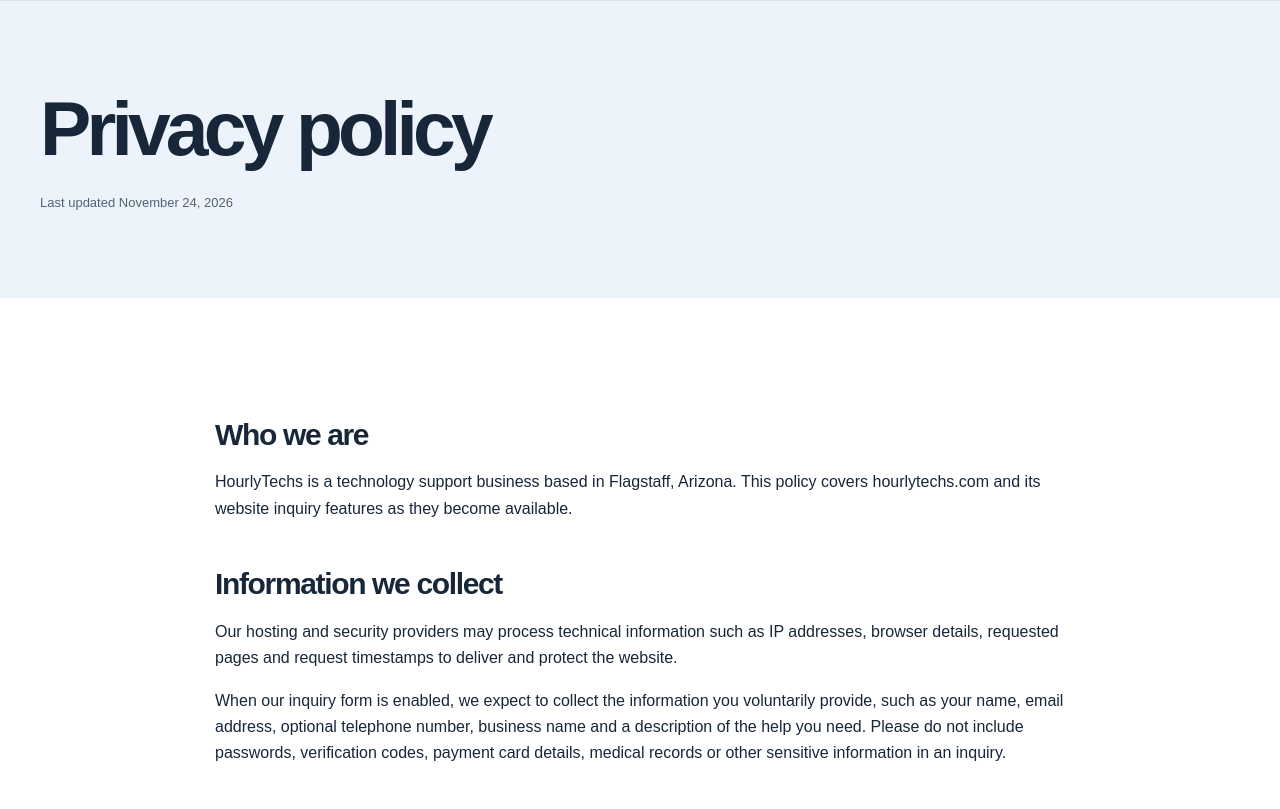
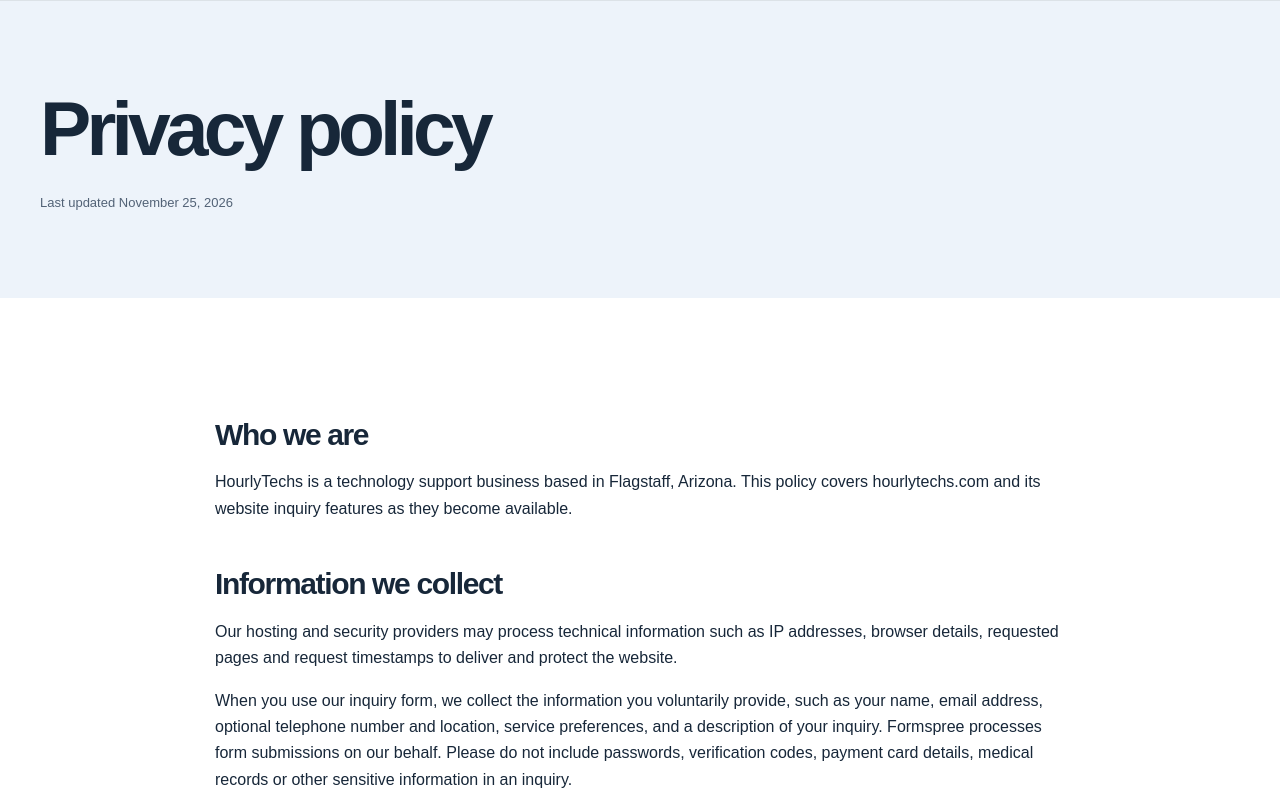
Before and after one commit to charltondigital/hourlytechs, an Astro site: page /privacy in a window 1280 px wide. Shown: the part 82-891 px from the top of the page. Built offline with nearby package versions, Linux system fonts and the light colour scheme; Astro itself is replaced by a stand-in of ours.

Commit message:
Connect HourlyTechs inquiry flow across website

```diff
--- a/src/pages/privacy.astro
+++ b/src/pages/privacy.astro
@@ -2,15 +2,15 @@
 import Base from '../layouts/Base.astro';
 ---
 <Base title="Privacy policy | HourlyTechs" description="How HourlyTechs handles website usage information, analytics and customer inquiries.">
-<section class="hero"><div class="wrap"><h1>Privacy policy</h1><p class="note">Last updated November 24, 2026</p></div></section>
+<section class="hero"><div class="wrap"><h1>Privacy policy</h1><p class="note">Last updated November 25, 2026</p></div></section>
 <article class="wrap page">
 <h2>Who we are</h2><p>HourlyTechs is a technology support business based in Flagstaff, Arizona. This policy covers hourlytechs.com and its website inquiry features as they become available.</p>
-<h2>Information we collect</h2><p>Our hosting and security providers may process technical information such as IP addresses, browser details, requested pages and request timestamps to deliver and protect the website.</p><p>When our inquiry form is enabled, we expect to collect the information you voluntarily provide, such as your name, email address, optional telephone number, business name and a description of the help you need. Please do not include passwords, verification codes, payment card details, medical records or other sensitive information in an inquiry.</p>
+<h2>Information we collect</h2><p>Our hosting and security providers may process technical information such as IP addresses, browser details, requested pages and request timestamps to deliver and protect the website.</p><p>When you use our inquiry form, we collect the information you voluntarily provide, such as your name, email address, optional telephone number and location, service preferences, and a description of your inquiry. Formspree processes form submissions on our behalf. Please do not include passwords, verification codes, payment card details, medical records or other sensitive information in an inquiry.</p>
 <h2>Google Analytics and Search Console</h2><p>We plan to use Google Analytics to understand website traffic and improve the site. When enabled, analytics may use cookies or similar identifiers to measure visits, page interactions, referral sources, device characteristics and approximate location. Google may process information according to its own privacy policies.</p><p>We also plan to use Google Search Console to monitor search visibility and indexing. Search Console provides search performance reports from Google; it does not itself require an analytics tracking cookie on this website.</p><p>For further information, see <a href="https://policies.google.com/privacy">Google's privacy policy</a>, <a href="https://policies.google.com/technologies/partner-sites">how Google uses information from sites that use its services</a> and the <a href="https://tools.google.com/dlpage/gaoptout">Google Analytics opt-out browser add-on</a>. You can also manage cookies through your browser settings.</p>
 <h2>How we use information</h2><ul><li>Operate, maintain and secure the website.</li><li>Respond to inquiries and identify suitable technical assistance.</li><li>Understand website performance and improve our content and services.</li><li>Maintain appropriate business records and comply with applicable legal obligations.</li></ul>
 <h2>Sharing information</h2><p>Information may be processed by service providers supporting website hosting, security, analytics, form delivery and business communications. We may also disclose information when required by law or necessary to protect rights and safety. We do not intend to sell inquiry information or use it for unrelated third-party marketing.</p>
 <h2>Retention and security</h2><p>Our approach is to retain information only as reasonably necessary for the purposes described above, including legitimate business and legal obligations. Technical and analytics records may be subject to provider retention settings. We aim to use reasonable safeguards, but no online transmission or storage system can be guaranteed completely secure.</p>
-<h2>Your privacy choices</h2><p>You may choose not to submit an inquiry and may manage analytics cookies through your browser or available opt-out tools. Subject to applicable law, you may request access to, correction of or deletion of personal information you have provided. We will publish a direct privacy contact channel when the inquiry system is enabled.</p>
+<h2>Your privacy choices</h2><p>You may choose not to submit an inquiry and may manage analytics cookies through your browser or available opt-out tools. Subject to applicable law, you may request access to, correction of or deletion of personal information you have provided. You may submit a privacy request through our <a href="/contact/?type=general">general inquiry form</a>.</p>
 <h2>Children's privacy</h2><p>This website is intended for a general audience and is not directed to children under 13. We do not intend to knowingly collect personal information from children under 13.</p>
 <h2>Future booking, payments and remote support</h2><p>Appointment booking, payments and remote support are not currently offered through this website. Before those features are introduced, we will update this policy or provide additional notices describing relevant information handling, service providers and access arrangements.</p>
 <h2>Changes to this policy</h2><p>We will update this page as website features and information practices change. The date above identifies the latest revision.</p><div class="actions"><a class="button" href="/">Return home</a></div>
```
